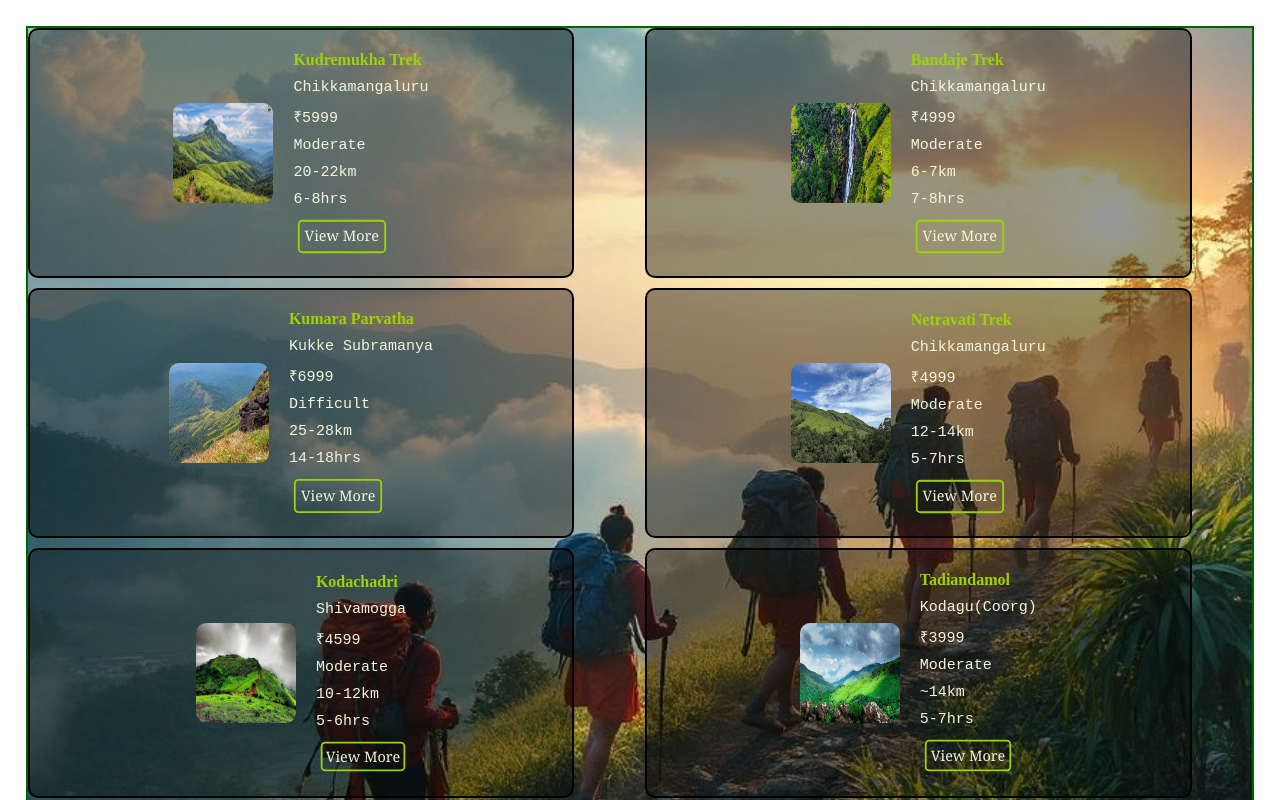
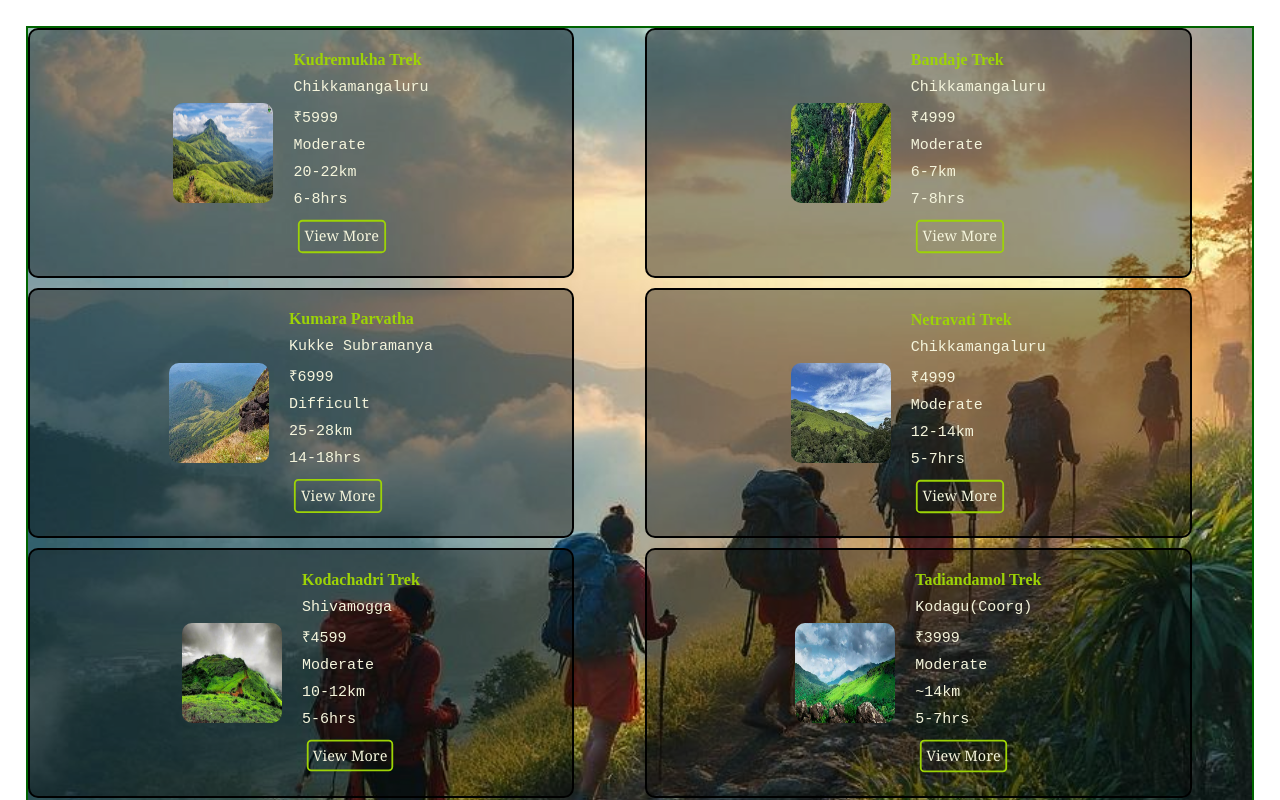
Before and after one commit to sahana0258/Trekking-Website, a React (Vite) app: page /#/destination in a window 1280 px wide. Shown: the top 800 px of the page. Built offline with nearby package versions, Linux system fonts and the light colour scheme.

Commit message:
updated destination name

```diff
--- a/src/Components/Destination.jsx
+++ b/src/Components/Destination.jsx
@@ -67,7 +67,7 @@ function Destination(){
         <div className="trek-card">
             <img src={Koda}alt="kodachadri-img" width={100} height={100}></img>
             <div className="card-content">
-                <h4 className="h4">Kodachadri</h4>
+                <h4 className="h4">Kodachadri Trek</h4>
                 <p className="content-list">Shivamogga</p>
                 <p className="content-list">₹4599</p>
                 <p className="content-list">Moderate</p>
@@ -80,7 +80,7 @@ function Destination(){
         <div className="trek-card">
             <img src={Tadi} alt="tadiandamol-img" width={100} height={100}></img>
             <div className="card-content">
-                <h4 className="h4">Tadiandamol</h4>
+                <h4 className="h4">Tadiandamol Trek</h4>
                 <p className="content-list"> Kodagu(Coorg)</p>
                 <p className="content-list">₹3999</p>
                 <p className="content-list" >Moderate</p>
```
